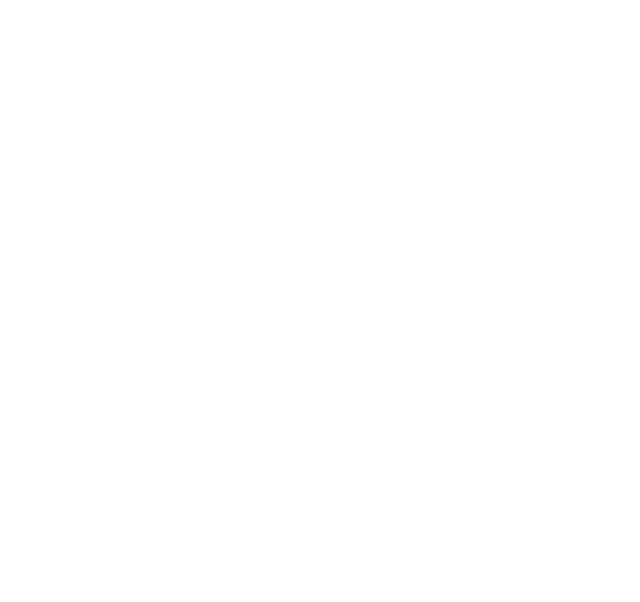
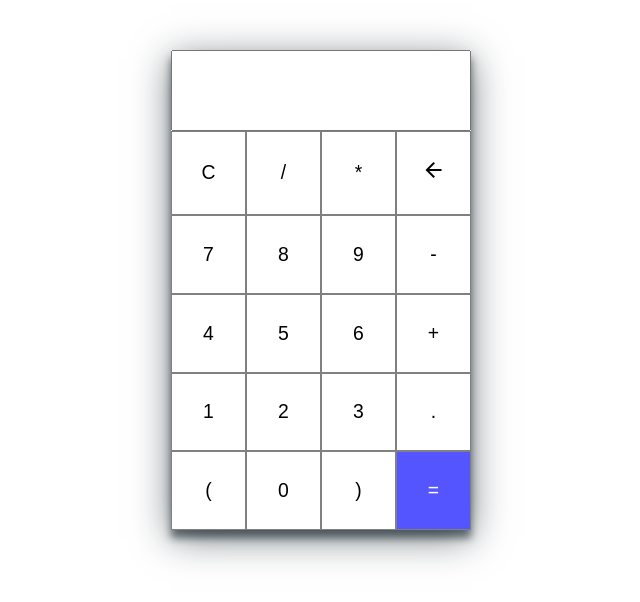
Before and after one commit to acciojob/calculator-jayakrishnapalla05, a website: page main.html in a window 1280 px wide. Shown: the whole page, without its empty margins (319-959 px from the left). Drawn offline with nearby package versions, Linux system fonts and the light colour scheme.

Commit message:
created a submission

```diff
--- a/main.html
+++ b/main.html
@@ -3,11 +3,51 @@
 <html>
 
 <head>
+	<link
+      rel="stylesheet"
+      href="https://fonts.googleapis.com/css2?family=Material+Symbols+Outlined:opsz,wght,FILL,GRAD@20..48,100..700,0..1,-50..200"
+    />
 	<link rel="stylesheet" href="styles.css">
+
 </head>
 
 <body>
 	<!-- the entire body must be written by student -->
+	<div class="calculator">
+      <input type="text" id="input" readonly />
+      <div class="row">
+        <button id="clr">C</button>
+        <button id="divide">/</button>
+        <button id="multiply">*</button>
+        <button id="clear">
+          <span class="material-symbols-outlined">arrow_back</span>
+        </button>
+      </div>
+      <div class="row">
+        <button id="block7">7</button>
+        <button id="block8">8</button>
+        <button id="block9">9</button>
+        <button id="minus">-</button>
+      </div>
+      <div class="row">
+        <button id="block4">4</button>
+        <button id="block5">5</button>
+        <button id="block6">6</button>
+        <button id="plus">+</button>
+      </div>
+      <div class="row">
+        <button id="block1">1</button>
+        <button id="block2">2</button>
+        <button id="block3">3</button>
+        <button id="dot">.</button>
+      </div>
+      <div class="row">
+        <button id="openningBracket">(</button>
+        <button id="block0">0</button>
+        <button id="closingBracket">)</button>
+        <button id="ans">=</button>
+      </div>
+    </div>
     <script type="text/javascript" src="./script.js">
 </script>
 
--- a/script.js
+++ b/script.js
@@ -1 +1,50 @@
-//your code here
+const inputElement = document.getElementById('input');
+ const numberButtons = document.querySelectorAll('[id^="block"]');
+ const operatorButtons = document.querySelectorAll('[id="plus"], [id="minus"], [id="multiply"], [id="divide"],[id="openningBracket"],[id="closingBracket"]');
+ const dotButton = document.getElementById('dot');
+ const ansButton = document.getElementById('ans');
+ const clearButton = document.getElementById('clr');
+ const backSpaceBtn = document.getElementById("clear");
+
+numberButtons.forEach((button) =>{
+	button.addEventListener('click', ()=>{
+		inputElement.value += button.textContent;
+	});
+});
+
+operatorButtons.forEach((button) =>{
+	button.addEventListener('click', ()=>{
+		inputElement.value += button.textContent;
+	});
+});
+
+dotButton.forEach((button) =>{
+	button.addEventListener('click', ()=>{
+		if(!inputElement.value.includes('.'))
+		{
+			inputElement.value += button.textContent;
+		}
+	});
+
+});
+
+
+ansButton.addEventListener('click', ()=>{
+	try{
+		const res=eval(inputElement.value);
+		inputElement.value=res;
+	}
+	catch
+	{
+		inputElement.value='Error';
+	}
+});
+
+
+clearButton.addEventListener('click', ()=>{
+	inputElement.value ="";
+});
+
+backSpaceBtn.addEventListener('click', ()=>{
+	inputElement.value=inputElement.value.slice(0,-1);
+})
--- a/styles.css
+++ b/styles.css
@@ -1,2 +1,36 @@
 
 /* Your CSS Code here. */
+*{
+    margin: 0;
+    padding: 0;
+    box-sizing: border-box;
+    font-size: 1.1rem;
+}
+
+/* Your CSS Code here. */
+.calculator{
+    /* border: 2px solid red; */
+    margin: 50px auto;
+    border: none;
+    width: 300px;
+    height: 480px;
+    display: grid;
+    grid-template-columns: repeat(1,1fr);
+    box-shadow: rgba(14, 30, 37, 0.576) 0px 8px 8px 0px, rgba(14, 30, 37, 0.565) 0px 8px 36px 0px;
+
+}
+.row{
+    display: grid;
+    grid-template-columns: repeat(4,1fr);
+}
+.row button{
+    outline: none;
+    border-radius: 0;
+    border: 0.1px solid grey;
+    cursor: pointer;
+    background-color: #ffff;
+}
+.row #ans{
+    background-color: #5555ff;
+    color: #ffff;
+}
```
